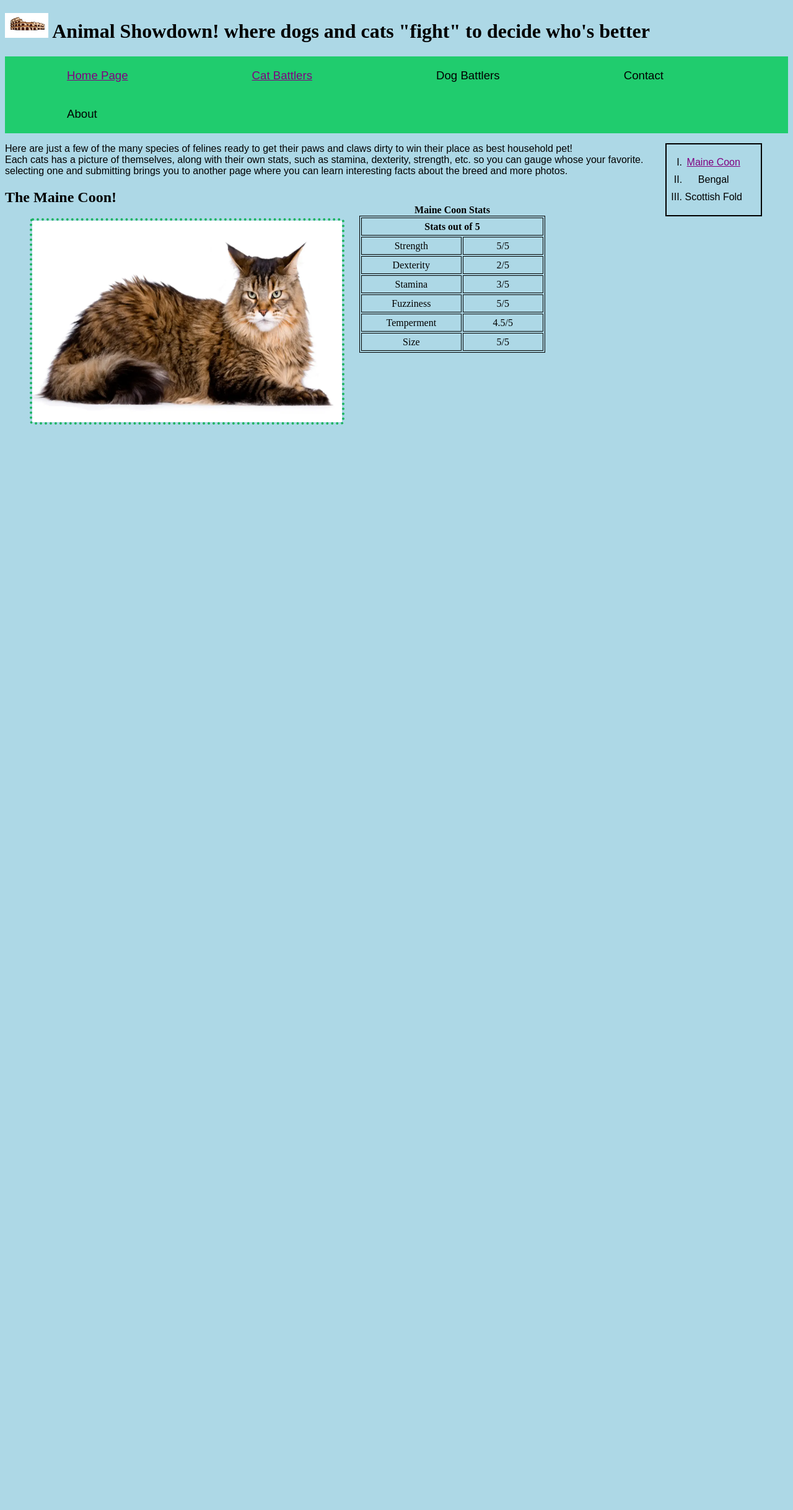
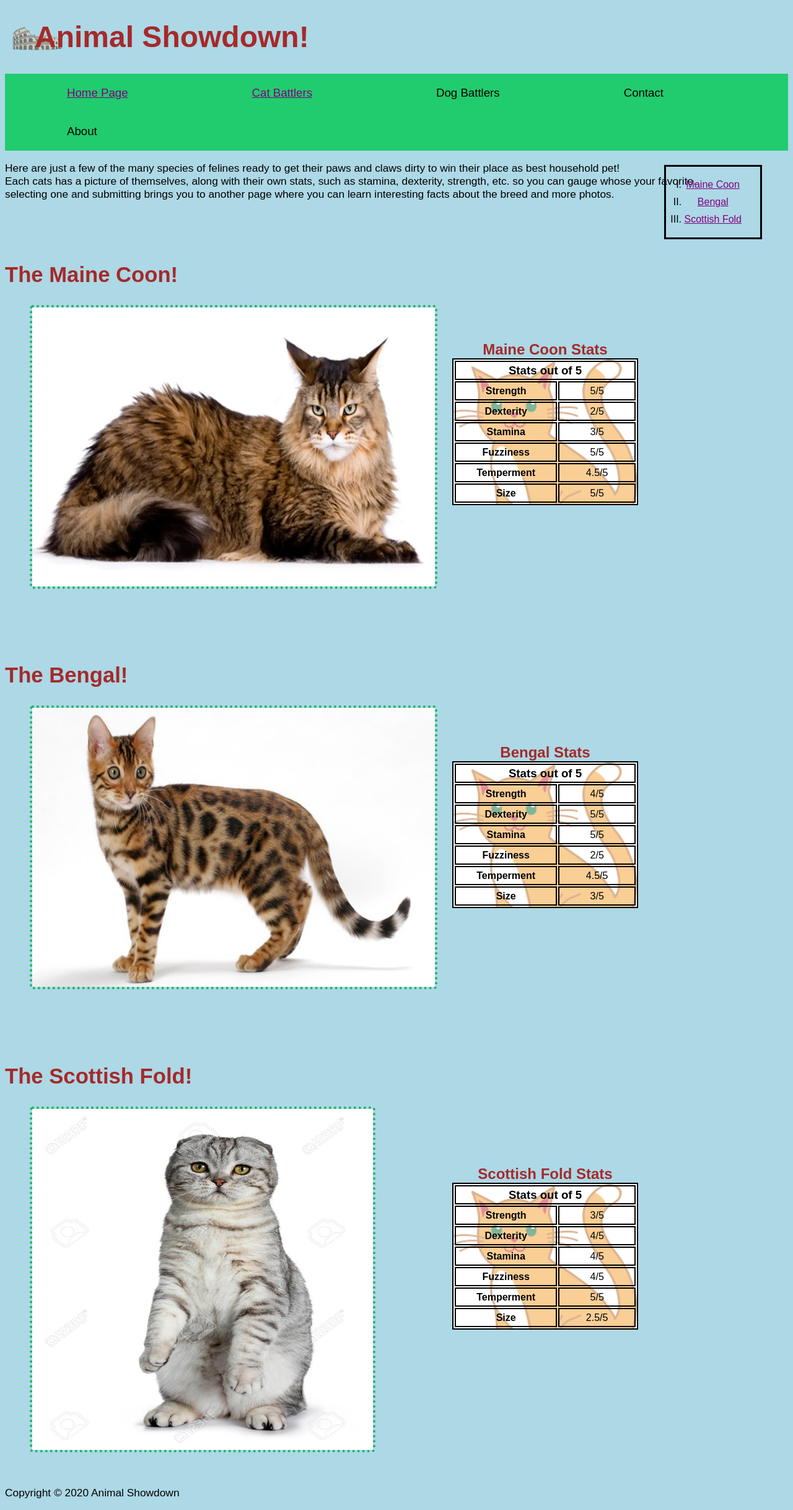
Before and after one commit to JarHorner/FBIs-Most-Wanted, a PHP site: page /CatsStats.html in a window 1280 px wide. Shown: the whole page at 62% size. Before the commit the page ends 685 px from the top, so only its background shows below. Run offline with PHP 8.4, Linux system fonts and the light colour scheme.

Commit message:
Done CatsStats html and css; open for color changes.

```diff
--- a/CatsStats.html
+++ b/CatsStats.html
@@ -16,7 +16,7 @@
 
 <body>
     <header>
-        <h1><img src="../AnimalShowdown/Images/Colosseum.jpg" alt="Colosseum" width="70" height="40"/> Animal Showdown! where dogs and cats "fight" to decide who's better</h1>
+        <h1><img src="../AnimalShowdown/Images/Colosseum.jpg" alt="Colosseum" width="100" height="70"/>&emsp;Animal Showdown!</h1>
 
         <nav>
             <ul>
@@ -31,9 +31,9 @@
 
     <aside>
         <ol>
-            <li><a href="#Maine_Coon">Maine Coon</a></li>
-            <li>Bengal</li>
-            <li>Scottish Fold</li>
+            <li><a href="#Maine_Coon" class="cat">Maine Coon</a></li>
+            <li><a href="#Bengal" class="cat">Bengal</a></li>
+            <li><a href="#Scottish_Fold" class="cat">Scottish Fold</a></li>
         </ol>
     </aside>
 
@@ -43,58 +43,154 @@
             <br>Each cats has a picture of themselves, along with their own stats, such as stamina, dexterity, strength, etc. so you can gauge whose your favorite.
             <br> selecting one and submitting brings you to another page where you can learn interesting facts about the breed and more photos.
         </p>
+    </section>
 
-        <h2><a id="Maine_Coon" class="cat">The Maine Coon!</a></h2>
+    <section>
+        <br><br><br><h2><a id="Maine_Coon" class="cat">The Maine Coon!</a></h2>
+
         <article>
             <figure>
-                <img src="../AnimalShowdown/Images/Maine_Coon.png" alt="Maine Coon Cat" width="500" height="325" title="Maine Coon" class="mainecoon"/>
+                <img src="../AnimalShowdown/Images/Maine_Coon.png" alt="Maine Coon Cat" width="650" height="450" title="Maine Coon" />
             </figure>
 
-            <table>
+            <table class="maine_coon_table">
                 <caption><b>Maine Coon Stats</b></caption>
 
                 <thead>
                     <tr>
-                        <th colspan="2">Stats out of 5 </th>
+                        <th colspan="2">Stats out of 5</th>
                     </tr>
                 </thead>
 
                 <tbody>
                     <tr>
-                        <td>Strength</td>
+                        <td><b>Strength</b></td>
                         <td>5/5</td>
                     </tr>
                     <tr>
-                        <td>Dexterity</td>
+                        <td><b>Dexterity</b></td>
                         <td>2/5</td>
                     </tr>
                     <tr>
-                        <td>Stamina</td>
+                        <td><b>Stamina</b></td>
                         <td>3/5</td>
                     </tr>
                     <tr>
-                        <td>Fuzziness</td>
+                        <td><b>Fuzziness</b></td>
                         <td>5/5</td>
                     </tr>
                     <tr>
-                        <td>Temperment</td>
+                        <td><b>Temperment</b></td>
                         <td>4.5/5</td>
                     </tr>
                     <tr>
-                        <td>Size</td>
+                        <td><b>Size</b></td>
                         <td>5/5</td>
                     </tr>
 
+                </tbody>
+            </table>
+        </article>
+    </section>
+
+    <section>
+        <br><br><br><br><h2><a id="Bengal" class="cat">The Bengal!</a></h2>
+
+        <article>
+            <figure>
+                <img src="../AnimalShowdown/Images/Bengal_Cat.png" alt="Bengal Cat" width="650" height="450" title="Bengal" />
+            </figure>
+
+            <table class="bengal_table">
+                <caption><b>Bengal Stats</b></caption>
+
+                <thead>
+                    <tr>
+                        <th colspan="2">Stats out of 5</th>
+                    </tr>
+                </thead>
+
+                <tbody>
+                    <tr>
+                        <td><b>Strength</b></td>
+                        <td>4/5</td>
+                    </tr>
+                    <tr>
+                        <td><b>Dexterity</b></td>
+                        <td>5/5</td>
+                    </tr>
+                    <tr>
+                        <td><b>Stamina</b></td>
+                        <td>5/5</td>
+                    </tr>
+                    <tr>
+                        <td><b>Fuzziness</b></td>
+                        <td>2/5</td>
+                    </tr>
+                    <tr>
+                        <td><b>Temperment</b></td>
+                        <td>4.5/5</td>
+                    </tr>
+                    <tr>
+                        <td><b>Size</b></td>
+                        <td>3/5</td>
+                    </tr>
 
                 </tbody>
+            </table>
+        </article>
+    </section>
 
+    <section>
+        <br><br><br><br><h2><a id="Scottish_Fold" class="cat">The Scottish Fold!</a></h2>
+
+        <article>
+            <figure>
+                <img src="../AnimalShowdown/Images/Scottish_Fold.jpg" alt="Scottish Fold Cat" width="550" height="550" title="Scottish Fold" />
+            </figure>
+
+            <table class="scottish_fold_table">
+                <caption><b>Scottish Fold Stats</b></caption>
+
+                <thead>
+                    <tr>
+                        <th colspan="2">Stats out of 5</th>
+                    </tr>
+                </thead>
+
+                <tbody>
+                    <tr>
+                        <td><b>Strength</b></td>
+                        <td>3/5</td>
+                    </tr>
+                    <tr>
+                        <td><b>Dexterity</b></td>
+                        <td>4/5</td>
+                    </tr>
+                    <tr>
+                        <td><b>Stamina</b></td>
+                        <td>4/5</td>
+                    </tr>
+                    <tr>
+                        <td><b>Fuzziness</b></td>
+                        <td>4/5</td>
+                    </tr>
+                    <tr>
+                        <td><b>Temperment</b></td>
+                        <td>5/5</td>
+                    </tr>
+                    <tr>
+                        <td><b>Size</b></td>
+                        <td>2.5/5</td>
+                    </tr>
+                </tbody>
             </table>
-
         </article>
     </section>
 
     <footer>
-
+        &nbsp;
+        <p>Copyright &copy; 2020 Animal Showdown</p>
     </footer>
 
 
--- a/CatsStatsCSS.css
+++ b/CatsStatsCSS.css
@@ -1,5 +1,25 @@
 html {
     background-color: lightblue;
+}
+
+* {
+    font-family: Arial, Helvetica, sans-serif;
+}
+
+h1 {
+    font-size: 36pt;
+    color: brown;
+}
+
+h1 img {
+    position: absolute;
+    z-index: -1;
+    opacity: 0.5;
+}
+
+h2 {
+    font-size: 26pt;
+    color: brown;
 }
 
 nav ul {
@@ -8,12 +28,10 @@ nav ul {
     padding: 0;
     overflow: hidden;
     background-color: rgb(32, 204, 110);
-    font-family: Arial, Helvetica, sans-serif;
     font-size: 14pt;
 }
 
 nav li {
-    position: sticky;
     float: left;
     display: block;
     color: black;
@@ -22,13 +40,13 @@ nav li {
 }
 
 aside ol {
-    position: absolute;
+    position: fixed;
     text-align: center;
     list-style-type: upper-roman;
+    top: 250px;
     right: 50px;
-    border: 2px solid black;
+    border: 3px solid black;
     padding: 10px 30px;
-    font-family: Arial, Helvetica, sans-serif;
     font-size: 12pt;
 }
 
@@ -37,26 +55,53 @@ aside ol li {
 }
 
 p {
-    font-family: Arial, Helvetica, sans-serif;
-    font-size: 12pt;
+    font-size: 13pt;
 }
 
-.mainecoon {
+caption {
+    font-size: 18pt;
+    color: brown;
+}
+
+th {
+    font-size: 14pt;
+}
+
+figure img {
+    position: relative;
     border: 4px dotted rgb(28, 180, 97);
     border-radius: 5px;
 }
 
-table {
-    position: absolute;
-    right: 400px;
-    top: 330px;
-}
-
 table, th, td {
-    border: 1px solid black;
+    border: 2px solid black;
     text-align: center;
     width: 300px;
     height: 25px;
+}
+
+table {
+    background-image: linear-gradient(rgba(255,255,255,0.5), rgba(255,255,255,0.5)), url("../AnimalShowdown/Images/Cartoon_Cat.png");
+    background-repeat: no-repeat;
+    background-size: cover;
+}
+
+.maine_coon_table {
+    position: absolute;
+    right: 250px;
+    top: 550px;
+}
+
+.bengal_table {
+    position: absolute;
+    right: 250px;
+    top: 1200px;
+}
+
+.scottish_fold_table {
+    position: absolute;
+    right: 250px;
+    top: 1880px;
 }
 
 a:link {
@@ -70,6 +115,7 @@ a:visited {
 
 a:hover:not(.cat) {
     background-color: white;
+    padding: 21px 0;
 }
 
 a:active {
```
Also changed, not shown: Images/Cartoon_Cat.png (added), Images/Colosseum.jpg, Images/Scottish_Fold.jpg (added), Images/Scottish_Fold.png (deleted).
